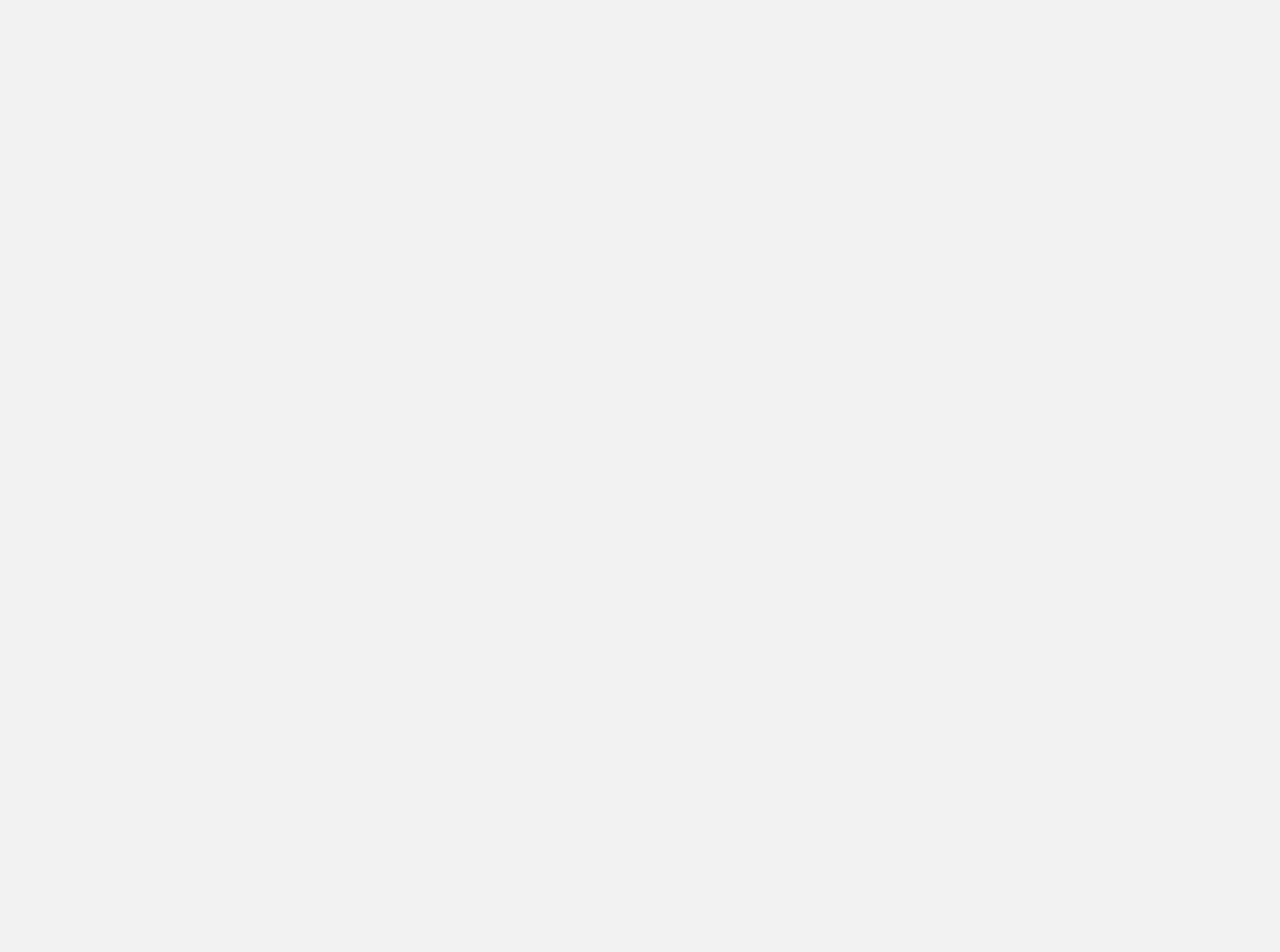
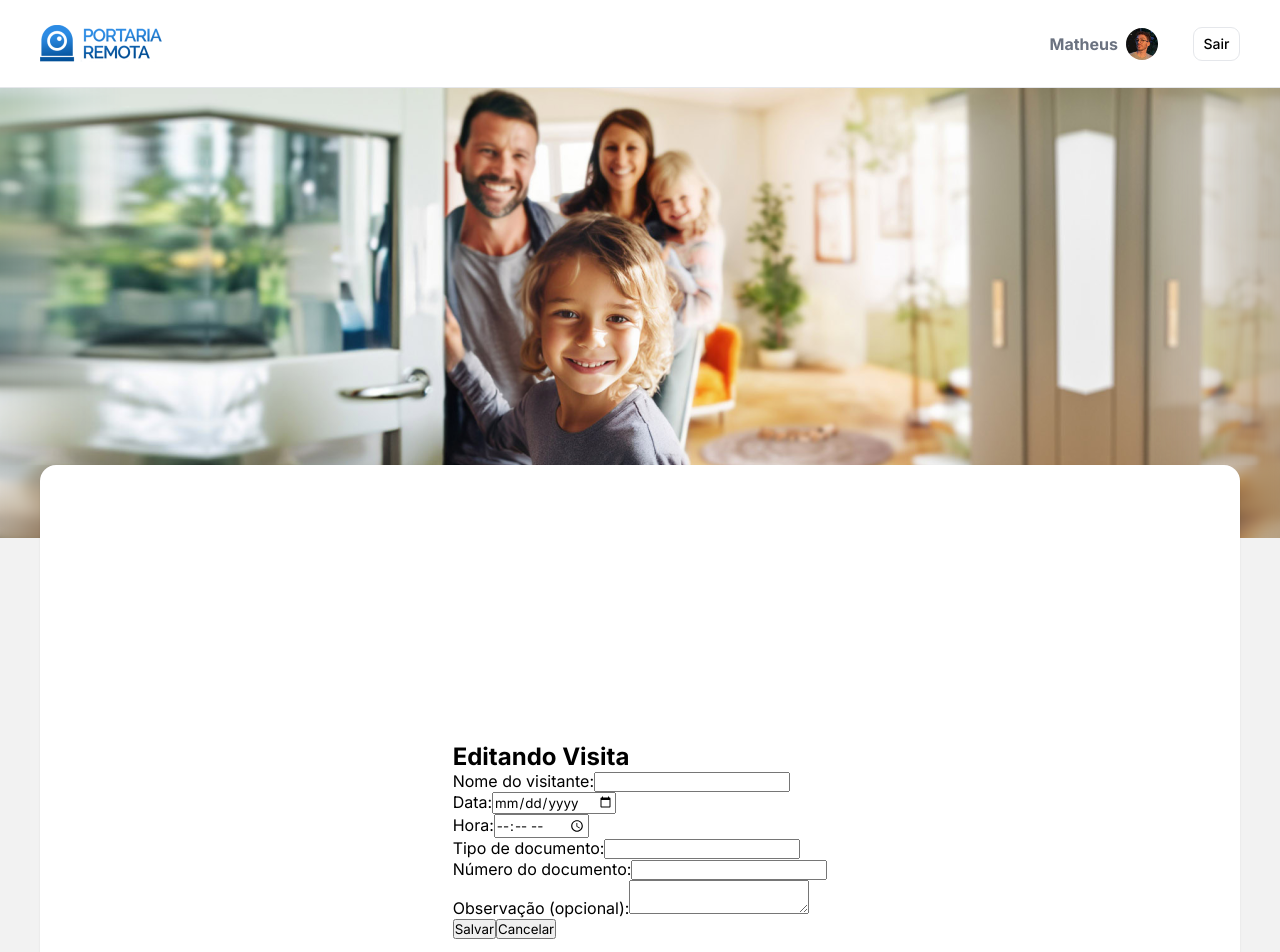
Before and after one commit to matheusrtomaz/SummerAcademy, a React (Vite) app in the folder portaria-remota/: page /editar in a window 1280 px wide. Before the commit this address had no page. Shown: the top 952 px of the page. Before the commit the page ends 800 px from the top, so only its background shows below. Built offline with nearby package versions, Linux system fonts and the light colour scheme.

Commit message:
EDITAR FEITO

```diff
--- a/portaria-remota/src/components/cadastrando/index.jsx
+++ b/portaria-remota/src/components/cadastrando/index.jsx
@@ -1,4 +1,4 @@
-import React, { useState, useContext } from 'react';
+import { useState, useContext } from 'react';
 import { VisitasContext } from '../../context/VisitasContext';
 
 export default function Cadastrando() {
--- /dev/null
+++ b/portaria-remota/src/components/editando/index.jsx
@@ -0,0 +1,101 @@
+import { useState, useContext } from 'react';
+import { useNavigate, useLocation } from 'react-router'; // Certifique-se de importar corretamente
+import { VisitasContext } from '../../context/VisitasContext';
+
+export default function Editando() {
+    const { state } = useLocation(); // Recebe os dados da visita selecionada
+    const { editarVisita } = useContext(VisitasContext);
+    const navigate = useNavigate();
+
+    // Estado local para os campos editáveis
+    const [nome, setNome] = useState(state?.nome || '');
+    const [data, setData] = useState(state?.data || '');
+    const [hora, setHora] = useState(state?.hora || '');
+    const [tipoDocumento, setTipoDocumento] = useState(state?.tipoDocumento || '');
+    const [numeroDocumento, setNumeroDocumento] = useState(state?.numeroDocumento || '');
+    const [observacao, setObservacao] = useState(state?.observacao || '');
+
+    const handleSalvar = () => {
+        // Cria um objeto com os dados atualizados
+        const visitaEditada = {
+            nome,
+            data,
+            hora,
+            tipoDocumento,
+            numeroDocumento,
+            observacao,
+        };
+
+        // Chama a função de editar visita do contexto
+        editarVisita(state.index, visitaEditada);
+
+        // Volta para a tela de listagem
+        navigate('/');
+    };
+
+    return (
+        <div>
+            <h2>Editando Visita</h2>
+            <form>
+                <div>
+                    <label>Nome do visitante:</label>
+                    <input
+                        type="text"
+                        value={nome}
+                        onChange={(e) => setNome(e.target.value)}
+                        required
+                    />
+                </div>
+                <div>
+                    <label>Data:</label>
+                    <input
+                        type="date"
+                        value={data}
+                        onChange={(e) => setData(e.target.value)}
+                        required
+                    />
+                </div>
+                <div>
+                    <label>Hora:</label>
+                    <input
+                        type="time"
+                        value={hora}
+                        onChange={(e) => setHora(e.target.value)}
+                        required
+                    />
+                </div>
+                <div>
+                    <label>Tipo de documento:</label>
+                    <input
+                        type="text"
+                        value={tipoDocumento}
+                        onChange={(e) => setTipoDocumento(e.target.value)}
+                        required
+                    />
+                </div>
+                <div>
+                    <label>Número do documento:</label>
+                    <input
+                        type="text"
+                        value={numeroDocumento}
+                        onChange={(e) => setNumeroDocumento(e.target.value)}
+                        required
+                    />
+                </div>
+                <div>
+                    <label>Observação (opcional):</label>
+                    <textarea
+                        value={observacao}
+                        onChange={(e) => setObservacao(e.target.value)}
+                    />
+                </div>
+                <button type="button" onClick={handleSalvar}>
+                    Salvar
+                </button>
+                <button type="button" onClick={() => navigate('/')}>
+                    Cancelar
+                </button>
+            </form>
+        </div>
+    );
+}
--- a/portaria-remota/src/components/listagem/index.jsx
+++ b/portaria-remota/src/components/listagem/index.jsx
@@ -2,21 +2,22 @@ import { useContext } from "react";
 import { VisitasContext } from "../../context/VisitasContext";
 import BtnAddVisita from "../addvisita";
 import style from "./Listagem.module.css";
+import { useNavigate } from "react-router"; // Corrigido aqui
 
 export default function Listagem() {
-    const { visitas, editarVisita, cancelarVisita } =
-        useContext(VisitasContext);
-
-    const handleEditar = (index) => {
-        // Lógica para editar a visita
-        editarVisita(index);
-    };
+    const { visitas, cancelarVisita, cancelar2Visita } = useContext(VisitasContext);
+    const navigate = useNavigate(); // Corrigido aqui
 
     // Garante que haja sempre 7 linhas no tbody
     const linhasPreenchidas = [...visitas];
     while (linhasPreenchidas.length < 7) {
         linhasPreenchidas.push({}); // Adiciona objetos vazios para preencher as linhas
     }
+
+    const handleEditar = (index) => {
+        // Navega para a tela de edição com os dados da visita selecionada
+        navigate("/editar", { state: { ...visitas[index], index } }); // Corrigido aqui
+    };
 
     return (
         <div className={style.container}>
@@ -38,9 +39,7 @@ export default function Listagem() {
                     <tbody>
                         {linhasPreenchidas.map((visita, index) => (
                             <tr className={style.trbody} key={index}>
-                                <td className={style.td1}>
-                                    {visita.nome || ""}
-                                </td>
+                                <td className={style.td1}>{visita.nome || ""}</td>
                                 <td>{visita.data || ""}</td>
                                 <td>{visita.hora || ""}</td>
                                 <td>
@@ -48,20 +47,24 @@ export default function Listagem() {
                                         <>
                                             <button
                                                 className={`${style.button} ${style.edit}`}
-                                                onClick={() =>
-                                                    editarVisita(index)
-                                                }
+                                                onClick={() => handleEditar(index)}
                                             >
                                                 Editar ✅
                                             </button>
                                             <button
                                                 className={`${style.button} ${style.cancel}`}
-                                                onClick={() =>
-                                                    cancelarVisita(index)
-                                                }
+                                                onClick={() => cancelarVisita(index)}
                                             >
                                                 Cancelar visita 🌟
                                             </button>
+                                            {visita.status !== "Cancelado" && ( // Mostra o botão "Cancelar2" apenas se o status NÃO for "Cancelado"
+                                                <button
+                                                    className={`${style.button} ${style.cancel}`}
+                                                    onClick={() => cancelar2Visita(index)}
+                                                >
+                                                    Cancelar2
+                                                </button>
+                                            )}
                                         </>
                                     ) : null}
                                 </td>
--- a/portaria-remota/src/context/VisitasContext/index.jsx
+++ b/portaria-remota/src/context/VisitasContext/index.jsx
@@ -20,10 +20,9 @@ export const VisitasProvider = ({ children }) => {
     setVisitas([...visitas, novaVisita]);
   };
 
-  const editarVisita = (index) => {
-    // Lógica para editar a visita
+  const editarVisita = (index, visitaEditada) => {
     const novasVisitas = [...visitas];
-    novasVisitas[index].status = 'Editada';
+    novasVisitas[index] = visitaEditada; // Atualiza a visita no índice especificado
     setVisitas(novasVisitas);
   };
 
@@ -33,8 +32,15 @@ export const VisitasProvider = ({ children }) => {
     setVisitas(novasVisitas);
   };
 
+  const cancelar2Visita = (index) => {
+    // Altera o status para "Cancelado" sem remover a linha
+    const novasVisitas = [...visitas];
+    novasVisitas[index].status = 'Cancelado';
+    setVisitas(novasVisitas);
+  };
+
   return (
-    <VisitasContext.Provider value={{ visitas, adicionarVisita, editarVisita, cancelarVisita }}>
+    <VisitasContext.Provider value={{ visitas, adicionarVisita, editarVisita, cancelarVisita, cancelar2Visita }}>
       {children}
     </VisitasContext.Provider>
   );
--- /dev/null
+++ b/portaria-remota/src/pages/Editar/index.jsx
@@ -0,0 +1,18 @@
+import { Banner } from "../../components/banner";
+import Editando from "../../components/editando";
+import Footer from "../../components/footer";
+import { Header } from "../../components/header";
+import { Main } from "../../components/Main";
+
+export default function Editar() {
+  return (
+    <div>
+      <Header />
+      <Banner />
+      <Main>
+        <Editando />
+      </Main>
+      <Footer />
+    </div>
+  );
+}
--- a/portaria-remota/src/routes.jsx
+++ b/portaria-remota/src/routes.jsx
@@ -1,6 +1,7 @@
 import { BrowserRouter, Route, Routes } from "react-router";
 import Home from "./pages/Home";
 import Cadastro from "./pages/Cadastro";
+import Editar from "./pages/Editar";
 
 export default function Rotas() {
     return (
@@ -8,6 +9,7 @@ export default function Rotas() {
             <Routes>
                 <Route index element={<Home />} />
                 <Route path="/cadastro" element={<Cadastro />} />
+                <Route path="/editar" element={<Editar />} />
             </Routes>
         </BrowserRouter>
     );
```
